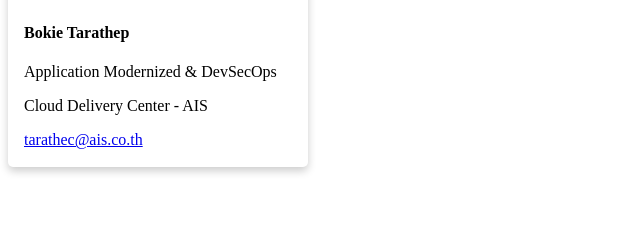
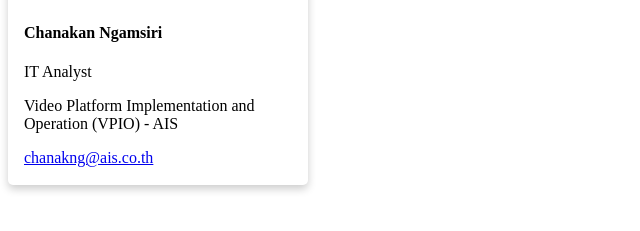
Before and after one commit to chanakng/chanakng.github.io, a plain HTML site: page index.html in a window 1280 px wide. Shown: the part 295-526 px from the top of the page, without its empty margins (0-640 px from the left). Drawn offline with Linux system fonts and the light colour scheme.

Commit message:
Update index.html

```diff
--- a/index.html
+++ b/index.html
@@ -28,12 +28,12 @@ img {
 <h2>My Card</h2>
 
 <div class="card">
-  <img src="https://avatars.githubusercontent.com/u/26413446?v=4" alt="Avatar" style="width:100%">
+  <img src="https://avatars.githubusercontent.com/u/117813656?s=400&u=708dd56f78391cff4be4ee433dedb494cd8c1423&v=4" style="width:100%">
   <div class="container">
-    <h4><b>Bokie Tarathep</b></h4>
-    <p>Application Modernized & DevSecOps</p>
-    <p>Cloud Delivery Center - AIS</p>
-    <p><a href="mailto:tarathec@ais.co.th">tarathec@ais.co.th</a></p>
+    <h4><b>Chanakan Ngamsiri</b></h4>
+    <p>IT Analyst</p>
+    <p>Video Platform Implementation and Operation (VPIO) - AIS</p>
+    <p><a href="mailto:chanakng@ais.co.th">chanakng@ais.co.th</a></p>
   </div>
 </div>
 
```
